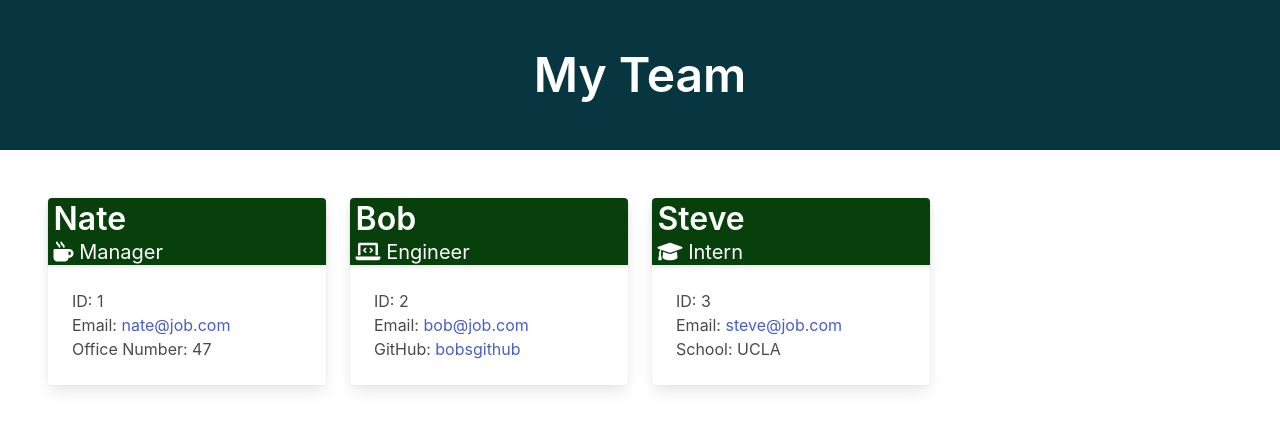
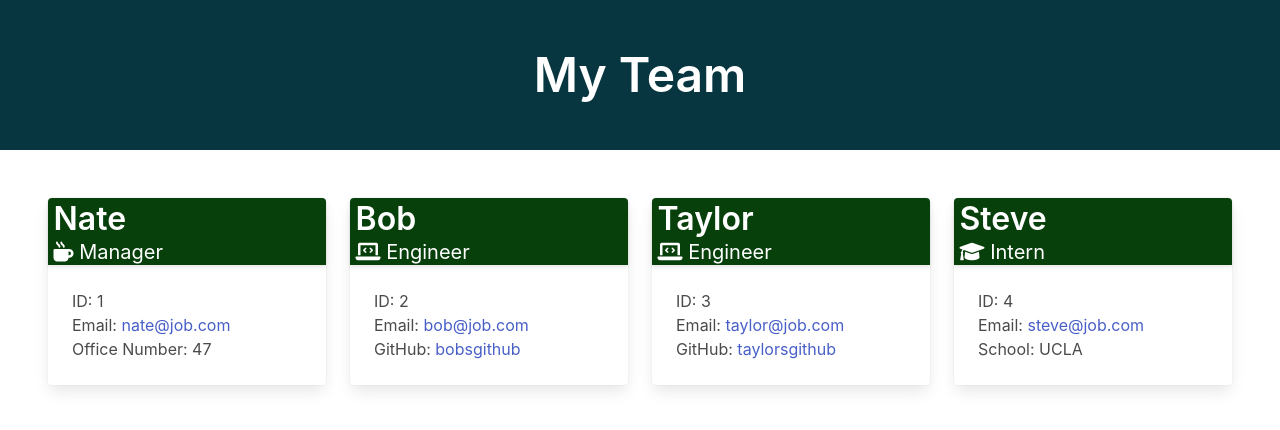
Before and after one commit to ngranzow/my-team-generator, a website: page dist/index.html in a window 1280 px wide. Drawn offline with nearby package versions, Linux system fonts and the light colour scheme.

Commit message:
added image and demo index.html

```diff
--- a/dist/index.html
+++ b/dist/index.html
@@ -58,6 +58,24 @@
     <div class="column is-3">
         <div class="card">
             <div class="card-header">
+                <p class="title is-3">Taylor</p>
+            </div>
+            <div class="card-header">
+                <p class="subtitle is-5"><i class="fa-solid fa-laptop-code"></i> Engineer</p>
+            </div>
+            <div class="card-content">
+                <ul>
+                    <li>ID: 3</li>
+                    <li>Email: <a href="mailto:taylor@job.com">taylor@job.com</a></li>
+                    <li>GitHub: <a href="https://github.com/taylorsgithub">taylorsgithub</a></li>
+                </ul>
+            </div>
+        </div>
+    </div>
+
+    <div class="column is-3">
+        <div class="card">
+            <div class="card-header">
                 <p class="title is-3">Steve</p>
             </div>
             <div class="card-header">
@@ -65,7 +83,7 @@
             </div>
             <div class="card-content">
                 <ul>
-                    <li>ID: 3</li>
+                    <li>ID: 4</li>
                     <li>Email: <a href="mailto:steve@job.com">steve@job.com</a></li>
                     <li>School: UCLA</li>
                 </ul>
```
Also changed, not shown: README.md, assets/images/team-generator.png (added).
